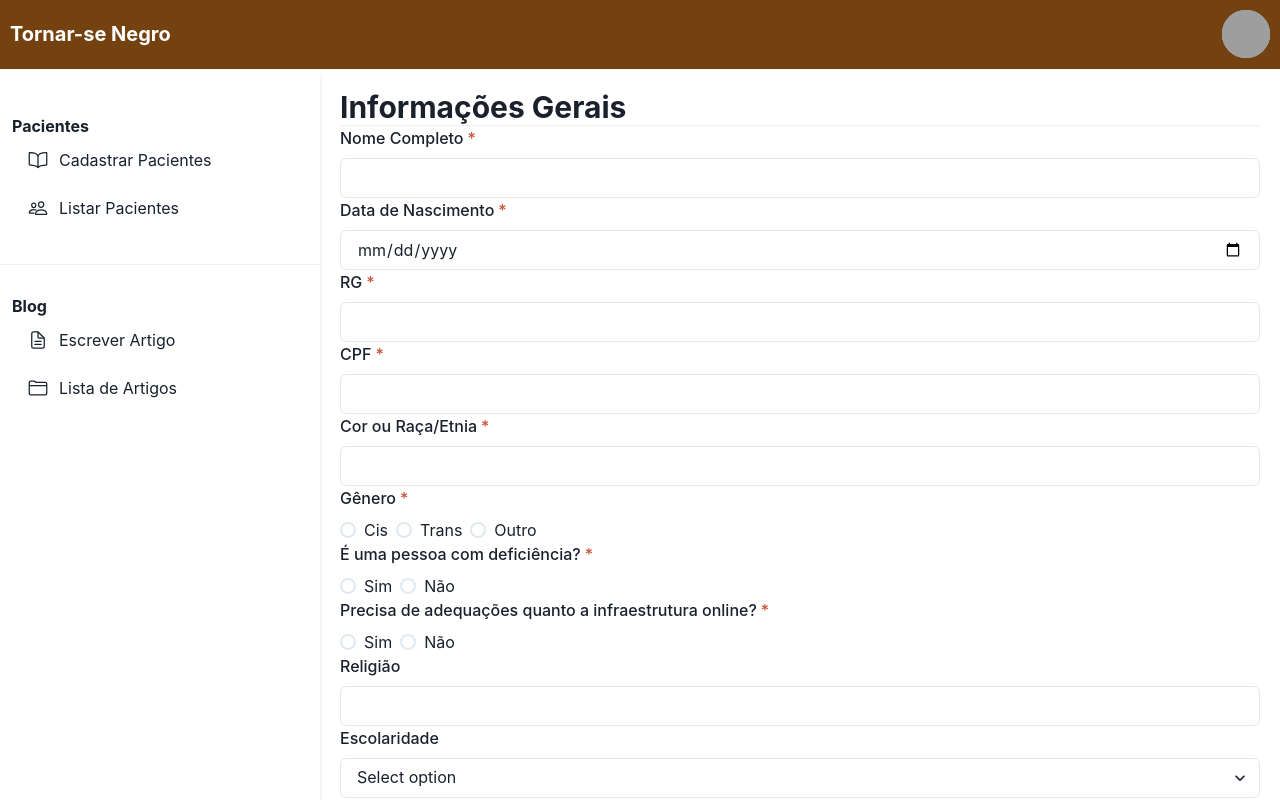
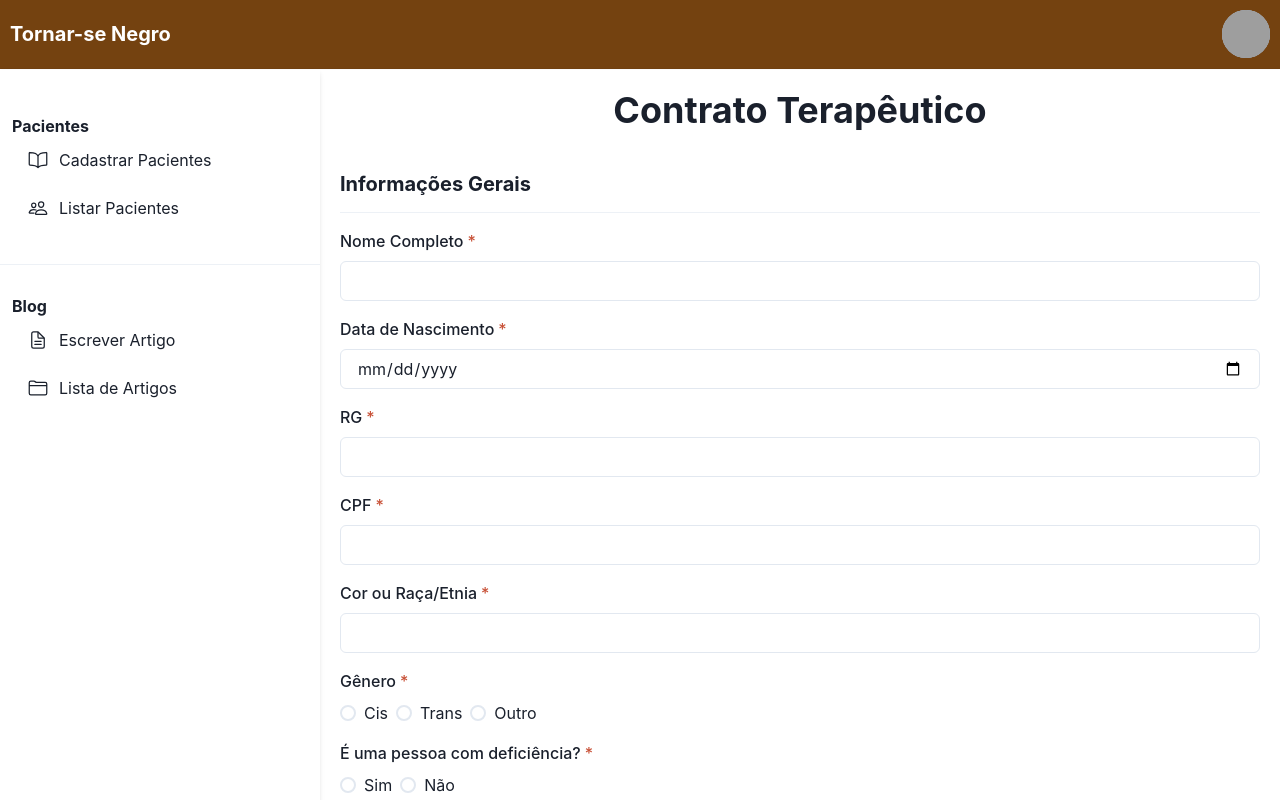
Before and after one commit to Marcosnto/kianda, a Next.js app: page /admin in a window 1280 px wide. Both pictures are taken after a click on the button "Cadastrar Pacientes". Shown: the top 800 px of the page. Built offline with nearby package versions, Linux system fonts and the light colour scheme; grey boxes are pictures that could not be loaded.

Commit message:
feat: finish therapeutic contract

```diff
--- a/src/components/CMS/Forms/User/GeneralInformations.tsx
+++ b/src/components/CMS/Forms/User/GeneralInformations.tsx
@@ -27,7 +27,7 @@ export default function GeneralInformations({
 
   return (
     <>
-      <Heading as="h1" size="lg">
+      <Heading as="h2" size="md">
         Informações Gerais
       </Heading>
       <Divider />
--- a/src/components/CMS/Forms/User/Partner.tsx
+++ b/src/components/CMS/Forms/User/Partner.tsx
@@ -19,8 +19,8 @@ export default function Partner({ errors, register }: FormReactHooksProps) {
 
   return (
     <>
-      <Heading as="h1" size="lg">
-        Cônjuge
+      <Heading as="h2" size="md">
+        Em caso de Cônjuge
       </Heading>
       <Divider />
       <FormControl isInvalid={!!errors.spouse?.fullName} isRequired>
--- a/src/components/CMS/Forms/User/index.tsx
+++ b/src/components/CMS/Forms/User/index.tsx
@@ -8,7 +8,9 @@ import {
 
 import GeneralInformations from "./GeneralInformations";
 import Partner from "./Partner";
-import EmergencyContact from "./EmergencyContact";
+import { Box, Button, Heading, Stack } from "@chakra-ui/react";
+import FirstEmergencyContact from "./FirstEmergencyContact copy";
+import SecondEmergencyContact from "./SecondEmergencyContact";
 
 type SpouseProps = {
   fullName?: string;
@@ -44,7 +46,8 @@ type TherapeuticContractProps = {
   childrens: number;
   civilStatus: string;
   spouse: SpouseProps;
-  emergencyContact: EmergencyContactProps;
+  firstEmergencyContact: EmergencyContactProps;
+  secondEmergencyContact: EmergencyContactProps;
 };
 
 export type FormReactHooksProps = {
@@ -64,21 +67,48 @@ export default function UserForm() {
     console.log(data);
 
   return (
-    <form onSubmit={handleSubmit(onSubmit)}>
-      <GeneralInformations errors={errors} register={register} watch={watch} />
-      <Partner errors={errors} register={register} watch={watch} />
-      <EmergencyContact
-        formNumber={1}
+    <>
+      <Heading textAlign="center" mb="10" as="h1" size="xl">
+        Contrato Terapêutico
+      </Heading>
+      <Box
+        onSubmit={handleSubmit(onSubmit)}
+        display="flex"
+        flexDir="column"
+        gap="4"
+      >
+        <GeneralInformations
           errors={errors}
           register={register}
           watch={watch}
         />
-      <EmergencyContact
-        formNumber={2}
+        <Partner errors={errors} register={register} watch={watch} />
+        <FirstEmergencyContact
           errors={errors}
           register={register}
           watch={watch}
         />
-    </form>
+        <SecondEmergencyContact
+          errors={errors}
+          register={register}
+          watch={watch}
+        />
+        <Stack
+          direction="row"
+          spacing={4}
+          align="center"
+          justifyContent="space-around"
+          mt="6"
+          mb="8"
+        >
+          <Button colorScheme="teal" variant="solid" type="reset">
+            Cancelar
+          </Button>
+          <Button colorScheme="teal" variant="outline" type="submit">
+            Salvar
+          </Button>
+        </Stack>
+      </Box>
+    </>
   );
 }
```
Lines whose indentation alone changed are shown as unchanged.
